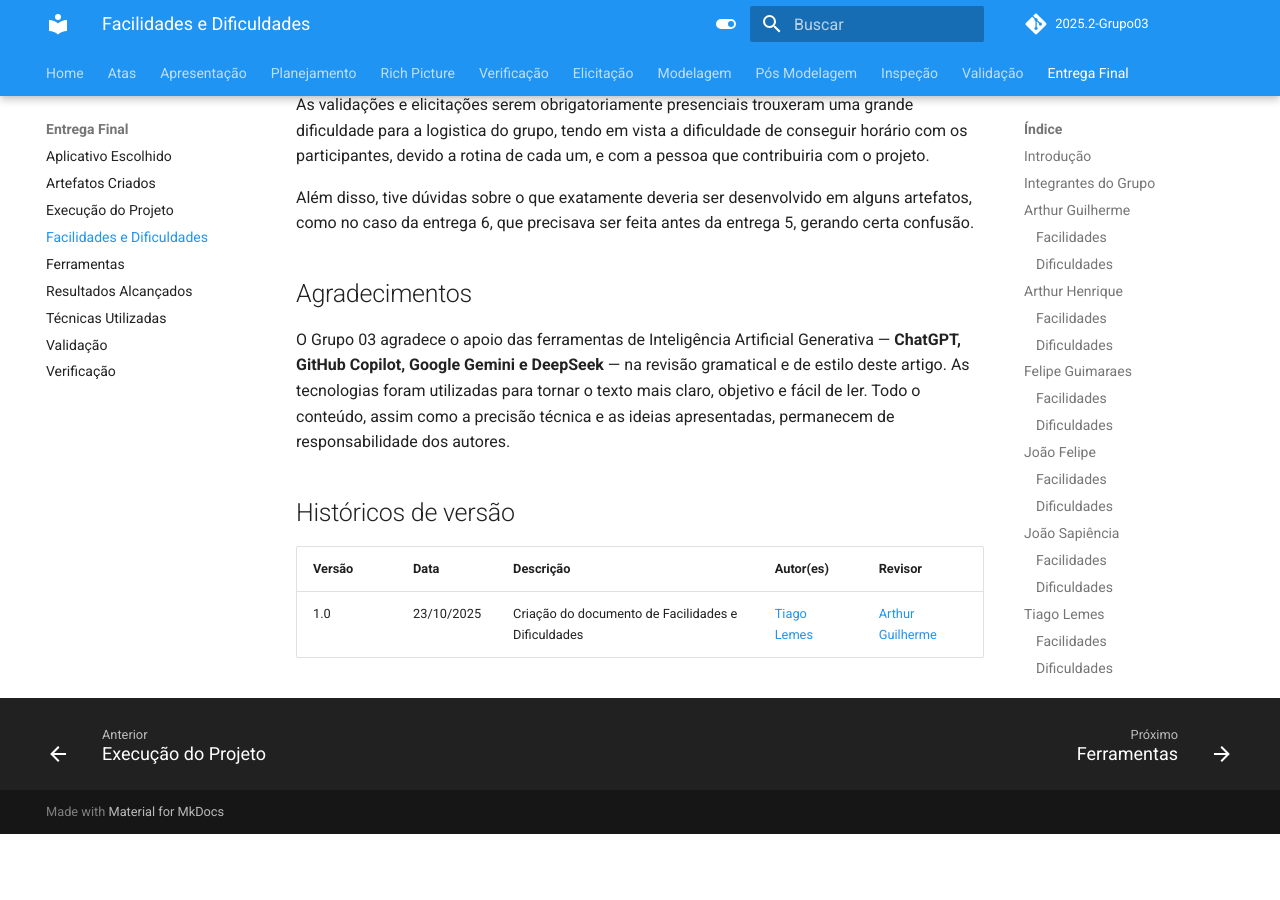
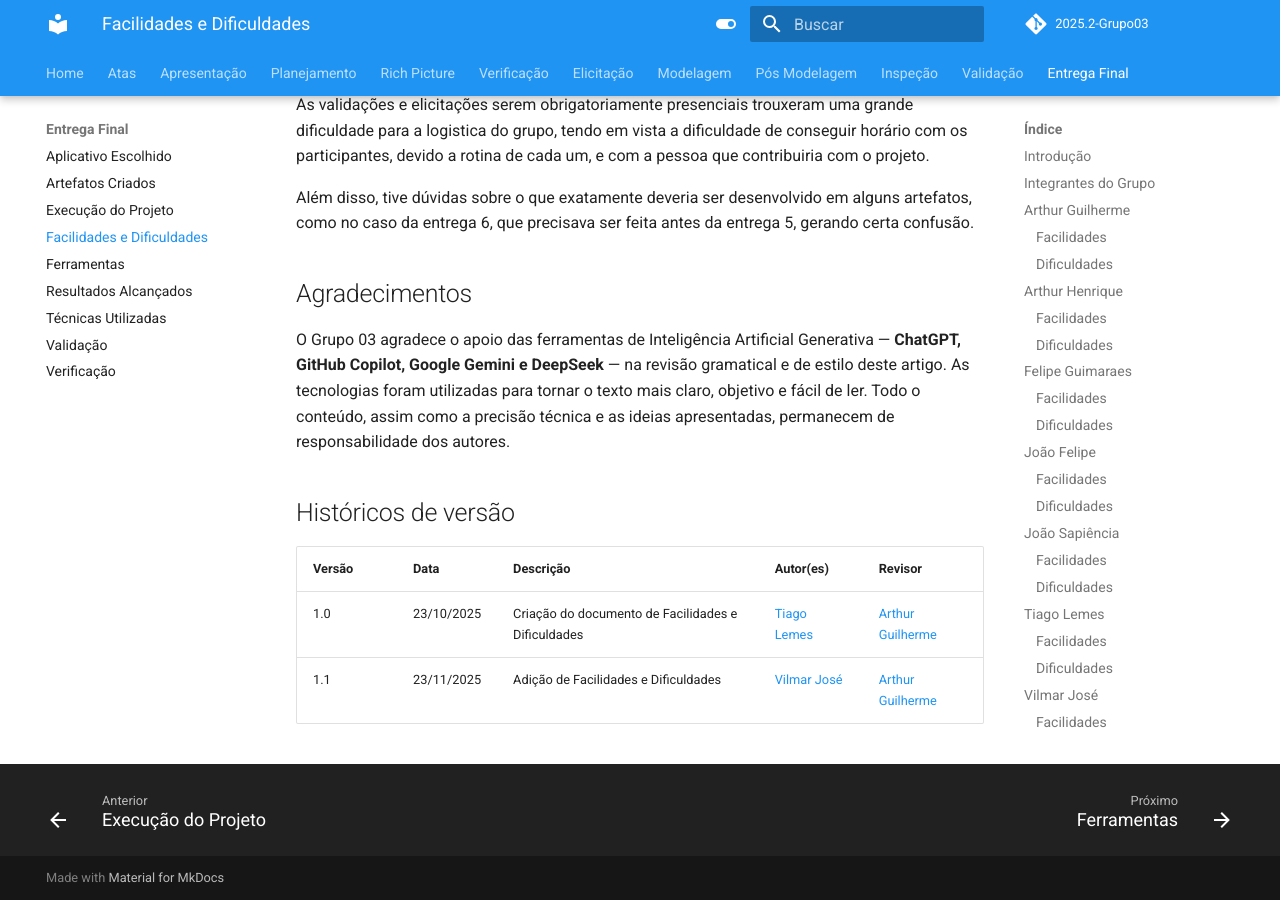
Before and after one commit to Requisitos-de-Software/2025.2-Grupo03, an MkDocs documentation site: the page built from docs/Entrega_Final/facilidades_dificuldades.md, in a window 1280 px wide and 900 px high, scrolled down 3647 px. Built offline with MkDocs 1.6.1 and Material for MkDocs 9.7.7, drawn with Linux system fonts in a browser that asks for light colours; comment, search, counter and statistics services are not loaded; before the commit the page ends 4481 px from its top, so only the background shows below that.

Commit message:
Add version 1.1 to facilidades_dificuldades.md

```diff
--- a/docs/Entrega_Final/facilidades_dificuldades.md
+++ b/docs/Entrega_Final/facilidades_dificuldades.md
@@ -109,3 +109,4 @@ O Grupo 03 agradece o apoio das ferramentas de Inteligência Artificial Generati
 | Versão | Data       | Descrição  | Autor(es)        | Revisor    |
 |--------|------------|---------------------------------------------|----|---------------|
 | 1.0    | 23/10/2025 | Criação do documento de Facilidades e Dificuldades | [Tiago Lemes](https://github.com/TiagoTeixeira-2005)| [Arthur Guilherme](https://github.com/ArthurGuilher62) |
+| 1.1    | 23/11/2025 | Adição de Facilidades e Dificuldades | [Vilmar José](https://github.com/VilmarFagundes) | [Arthur Guilherme](https://github.com/ArthurGuilher62) |
```
